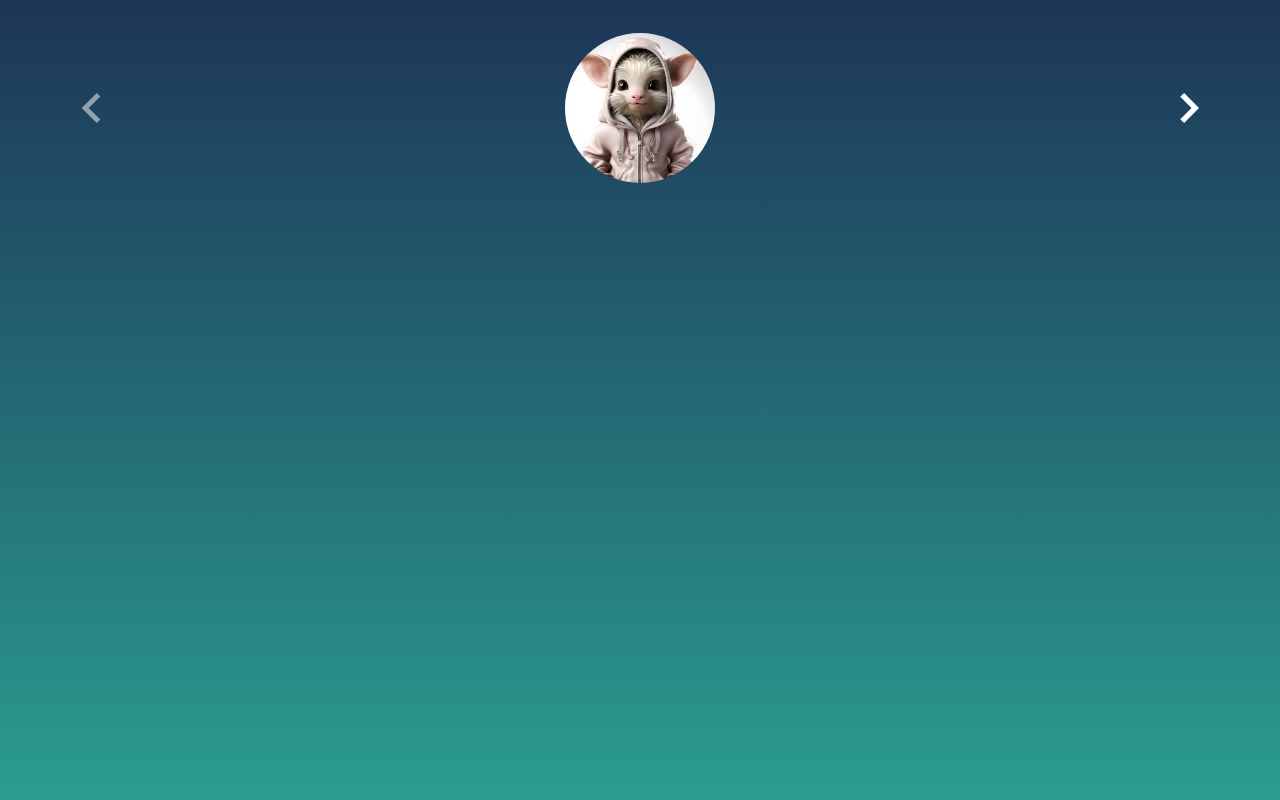
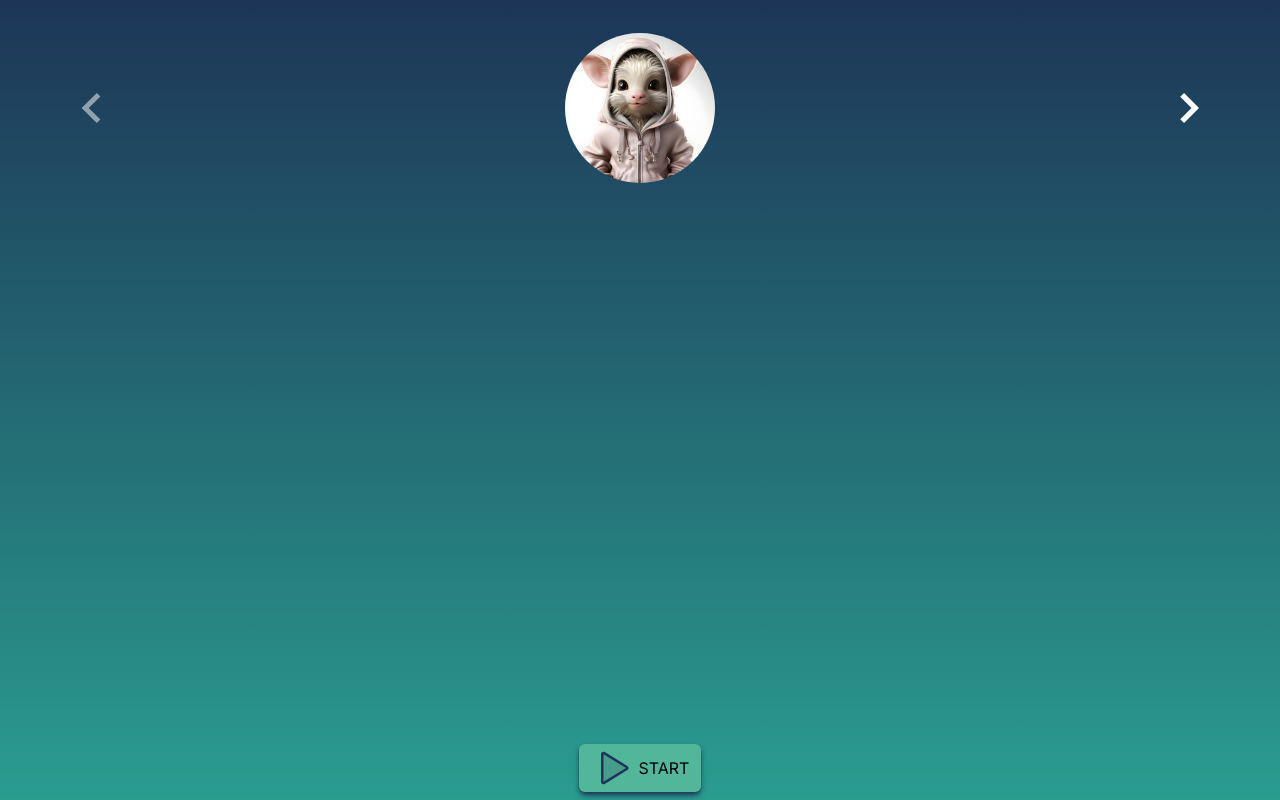
Before and after one commit to dylancobb/in-house-project, a Next.js app: page / in a window 1280 px wide. Built offline with nearby package versions, Linux system fonts and the light colour scheme.

Commit message:
Add start button

```diff
--- a/app/components/AvatarSlider.tsx
+++ b/app/components/AvatarSlider/AvatarSlider.tsx
@@ -3,7 +3,7 @@ import './styles.css';
 import { useKeenSlider, KeenSliderPlugin } from 'keen-slider/react';
 import 'keen-slider/keen-slider.min.css';
 import Image from 'next/image';
-import avatars from '../../public/images/avatars/images';
+import avatars from '../../../public/images/avatars/images';
 
 export default function App() {
   const [currentSlide, setCurrentSlide] = React.useState(0);
--- /dev/null
+++ b/app/components/Button/Button.tsx
@@ -0,0 +1,15 @@
+import React from 'react';
+import Image from 'next/image';
+import icon from './arrowBtn.svg';
+
+const Button = () => {
+  return (
+    <button className="flex items-center gap-2 py-1 px-3 h-15 w-50 bg-green rounded-md shadow-md shadow-dark_blue">
+      {/* box-shadow: 0px 4px 0px 0px #1D3557; */}
+      <Image src={icon} alt="arrow icon" height={40} width={40} />
+      START
+    </button>
+  );
+};
+
+export default Button;
--- a/app/globals.css
+++ b/app/globals.css
@@ -3,8 +3,11 @@
 @tailwind utilities;
 
 :root {
-  --light-green: #52b69a;
+  --light_green: #52b69a;
   --green: #2a9d8f;
+  --dark_blue: #1d3557;
+  --blue: #457b9d;
+  --orange: #fb8500;
 }
 /* @media (prefers-color-scheme: dark) {
   :root {
--- a/app/page.tsx
+++ b/app/page.tsx
@@ -1,36 +1,13 @@
 'use client';
 
-import Image from 'next/image';
-// import Carousel from "nuka-carousel";
-import AvatarSlider from './components/AvatarSlider';
+import Button from './components/Button/Button';
+import AvatarSlider from './components/AvatarSlider/AvatarSlider';
 
 export default function Home() {
   return (
     <main className="flex min-h-screen flex-col items-center justify-between p-2">
-      {/* <Carousel className="min-h-max">
-        <div className="flex flex-col items-center justify-between p-2">
-          <Image
-            priority
-            src="images/notepad.svg"
-            height={100}
-            width={100}
-            alt="Write a sentence"
-          />
-          <p>Each player writes a quirky sentence</p>
-        </div>
-
-        <Image
-          priority
-          src="images/notepad.svg"
-          height={100}
-          width={100}
-          alt="Write a sentence"
-        />
-      </Carousel> */}
-
       <AvatarSlider />
+      <Button />
     </main>
   );
 }
-
-function Card() {}
```
Also changed, not shown: app/components/AvatarSlider/styles.css (renamed from app/components/styles.css), app/components/Button/arrowBtn.svg (added).
